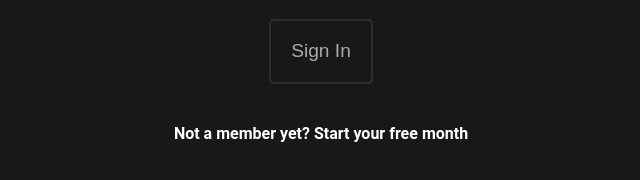
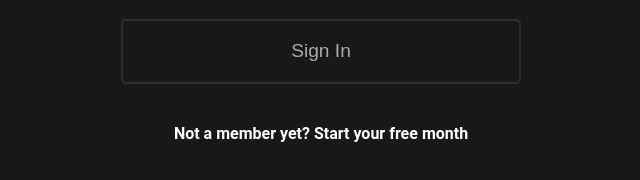
Before and after one commit to marianahiath/login-netflix, a plain HTML site: page index.html in a window 1280 px wide. Shown: the part 515-695 px from the top of the page, 319-959 px from the left. Drawn offline with Linux system fonts and the light colour scheme.

Commit message:
ajuste css no botão "Sign In"

```diff
--- a/style.css
+++ b/style.css
@@ -26,7 +26,7 @@ input {
 }
 
 button {
-    margin: 20px auto;
+    margin: 20px 0;
     background: none;
     border: 2px solid #2e2e2e;
     color: #aaa;
```
